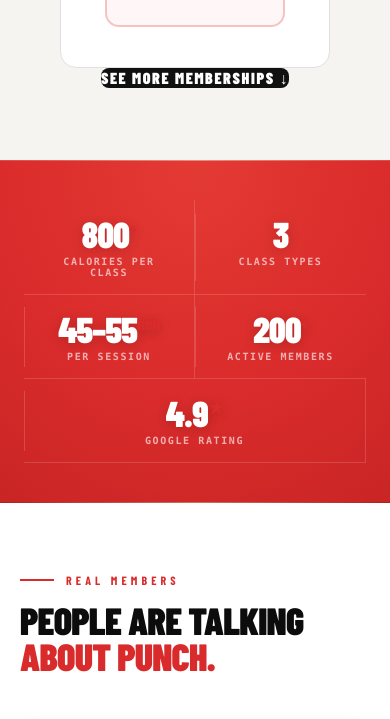
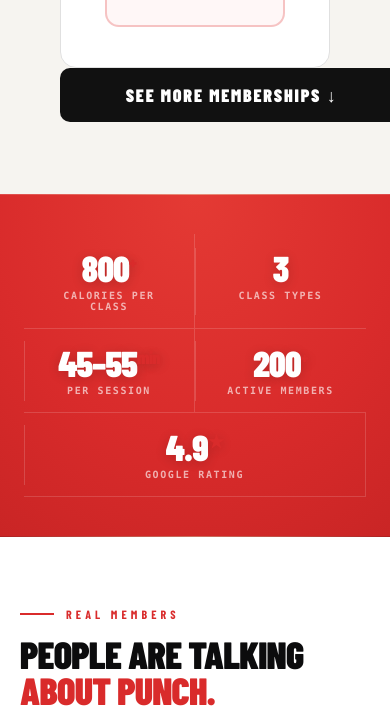
Before and after one commit to colonnamedia/PUNCH-FITNESS-PGH-NEW-2026, a website: page 24-hour-special.html in a window 390 px wide. Shown: the part 4821-5540 px from the top of the page. Drawn offline with Linux system fonts and the light colour scheme; no server answers; a script that the page names is missing.

Commit message:
Make 24-hour special pricing buttons larger on mobile

```diff
--- a/membership.css
+++ b/membership.css
@@ -37,4 +37,5 @@
   body:has(#offer) #offer .trial-cards{grid-template-columns:1fr!important;gap:24px!important}
   body:has(#offer) #more-memberships{padding-top:18px!important}
   body:has(#offer) #more-memberships .pm-grid{grid-template-columns:1fr!important;max-width:620px!important}
+  body:has(#offer) .special-more-btn{min-height:54px!important;padding:16px 24px!important;font-size:18px!important;line-height:1.05!important;border-radius:10px!important;min-width:min(88vw,360px)!important;box-sizing:border-box!important}
 }
```
